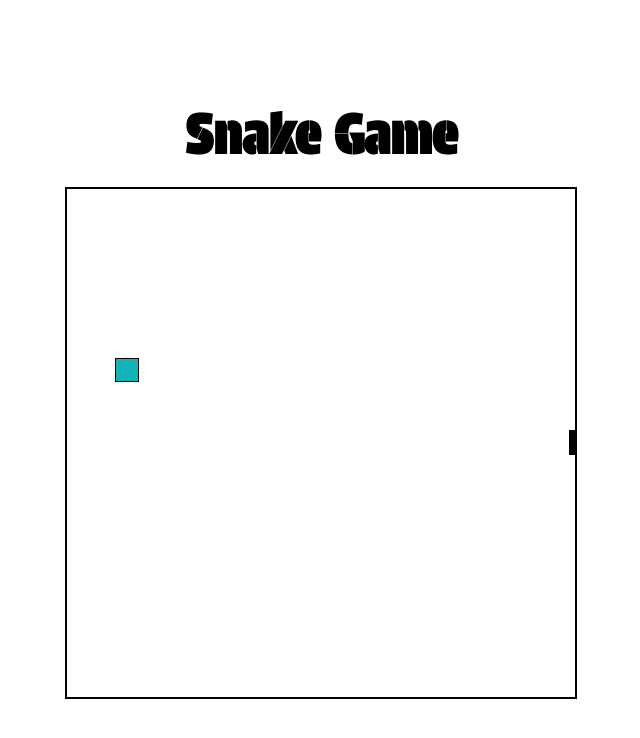
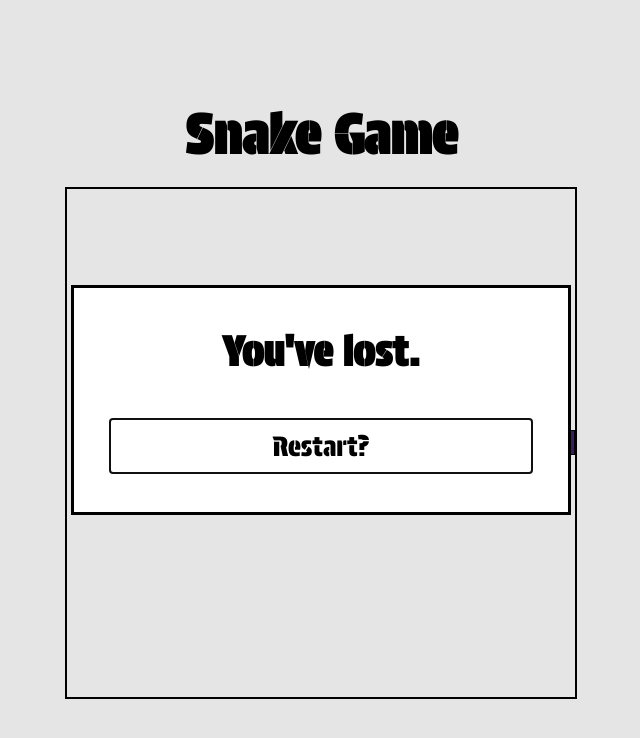
Before and after one commit to Avatarius/snake_game, a plain HTML site: page index.html in a window 1280 px wide. Shown: the whole page, without its empty margins (319-959 px from the left). Drawn offline with Linux system fonts and the light colour scheme.

Commit message:
условие проигрыша

```diff
--- a/index.html
+++ b/index.html
@@ -13,6 +13,12 @@
       <h1>Snake Game</h1>
       <div class="game-board"></div>
     </div>
+    <dialog class="dialog">
+      <h2 class="dialog__title">You've lost.</h2>
+      <form class="dialog__form">
+        <button type="submit" class="dialog__button">Restart?</button>
+      </form>
+    </dialog>
     <template id="snake-template">
       <div class="snake"></div>
     </template>
--- a/scripts/game.js
+++ b/scripts/game.js
@@ -8,13 +8,19 @@ const defaultSnakePosition = [
   { x: 11, y: 11 },
   {x: 10, y: 11},
   {x: 9, y: 11},
-  // {x: 8, y: 11},
-  // {x: 7, y: 11},
-  // {x: 6, y: 11},
 ];
 const snake = new Snake(defaultSnakePosition);
 let food;
 let previousDirection = {x: 1, y: 0};
+
+const dialog = document.querySelector('.dialog');
+const dialogForm = document.querySelector('.dialog__form');
+dialogForm.addEventListener('submit', (evt) => {
+  evt.preventDefault();
+  snake.reset();
+  dialog.close();
+  // startGame();
+});
 
 function startGame(currentTime) {
   window.requestAnimationFrame(startGame);
@@ -23,7 +29,22 @@ function startGame(currentTime) {
   lastTimeRendered = currentTime;
 
   update();
+  if (checkDefeat()) {
+    dialog.showModal();
+    return;
+  }
   draw();
+}
+
+function checkDefeat() {
+  const headPosition = snake.snakePositionArray.at(0);
+  const isOutOfBoard = headPosition.x > 21 || headPosition.x < 1 || headPosition.y > 21 || headPosition.y < 1;
+  const isSelfCollide = snake.snakePositionArray.some((item, index) => {
+    if (index !== 0) {
+      return item.x === headPosition.x && item.y === headPosition.y;
+    }
+  });
+  return isOutOfBoard || isSelfCollide;
 }
 
 function update() {
@@ -58,21 +79,25 @@ document.addEventListener("keydown", function (evt) {
   switch (key) {
     case "w":
     case "arrowup":
+      // console.log('up');
       direction.x = 0;
       direction.y = -1;
       break;
     case "s":
     case "arrowdown":
+      // console.log('down');
       direction.x = 0;
       direction.y = 1;
       break;
     case "a":
     case "arrowleft":
+      // console.log('left');
       direction.x = -1;
       direction.y = 0;
       break;
     case "d":
     case "arrowright":
+      // console.log('right');
       direction.x = 1;
       direction.y = 0;
       break;
--- a/scripts/snake.js
+++ b/scripts/snake.js
@@ -3,17 +3,16 @@ class Snake {
   currentDirection = { x: 1, y: 0 };
   previousDirection = {x: 1, y: 0};
   isStart = true;
-
-
-
-
   constructor(defaultSnakePosition) {
-    this.snakePositionArray = defaultSnakePosition;
+    console.log(defaultSnakePosition);
+    this.defaultSnakePosition = defaultSnakePosition.slice();
+    this.snakePositionArray = defaultSnakePosition.slice();
     this.previousTailPositionX = this.snakePositionArray.at(-1).x;
     this.previousTailPositionY = this.snakePositionArray.at(-1).y;
   }
 
   update() {
+    // console.log(this.defaultSnakePosition);
     if (this.isStart) {
       this.isStart = false;
       return;
@@ -66,6 +65,10 @@ class Snake {
     this.snakePositionArray.push({x: this.previousTailPositionX, y: this.previousTailPositionY});
   }
 
+  reset() {
+    // this.snakePositionArray = this.defaultSnakePosition;
+    // console.log(this.defaultSnakePosition);
+  }
 
 }
 
--- a/styles/style.css
+++ b/styles/style.css
@@ -34,3 +34,46 @@ body {
   border: 1px solid #000;
   background-color: #11b5b8;
 }
+
+.dialog {
+  padding: 35px;
+
+  min-inline-size: 500px;
+  min-block-size: 230px;
+}
+
+.dialog[open] {
+  display: flex;
+  flex-direction: column;
+  justify-content: space-around;
+  align-items: center;
+  gap: 35px;
+}
+
+.dialog__title {
+  font-family: "ProtestGuerrilla-Regular";
+}
+
+.dialog__form {
+  inline-size: 100%;
+}
+
+.dialog__button {
+  inline-size: 100%;
+  appearance: none;
+  padding: 10px;
+  border: 2px solid #000;
+  background-color: transparent;
+  translate: 0;
+  transition: translate 0.1s linear;
+  transition: box-shadow 0.2s linear;
+}
+
+.dialog__button:hover {
+  background-color: rgba(176, 176, 176, 0.5);
+  box-shadow: 3px 3px 2px rgba(0 0 0 / 0.4);
+}
+
+.dialog__button:active {
+  translate: 2px 2px;
+}
```
